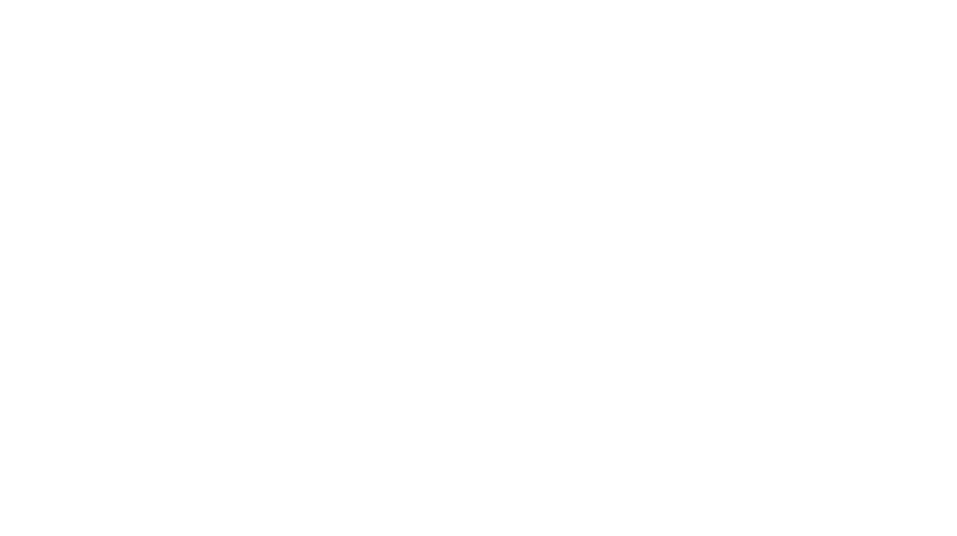
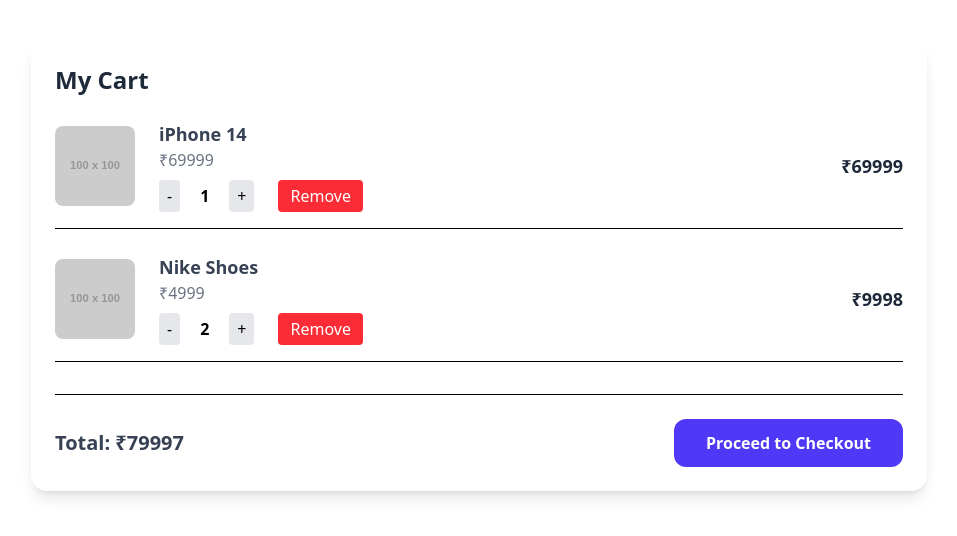
Before and after one commit to ishan142007/flipkart-clone, a React (Vite) app in the folder flipcart/: page /cart in a window 1280 px wide. Before the commit this address had no page. Shown: the top 536 px of the page, without its empty margins (161-1118 px from the left). Built offline with nearby package versions, Linux system fonts and the light colour scheme.

Commit message:
aaded profile feature and card feature (frontend only)

```diff
--- a/flipcart/src/App.jsx
+++ b/flipcart/src/App.jsx
@@ -9,6 +9,8 @@
 import LoginPage from "./components/login/Login";
 import HomePage from "./components/HomePage";
 import SignupPage from "./components/signup/Signup";
+import Profile from "./othercoms/Profile/Profile";
+import Cart from "./othercoms/Cart/Cart";
 
 const sampleProducts = [
   { name: "iPhone 14", price: "69999", image: "https://via.placeholder.com/150" },
@@ -19,6 +21,7 @@
 function App() {
   const [login,Setlogin]=useState(false);
   const name=localStorage.getItem("name");
+  const email=localStorage.getItem('email');
   // const name='ishan';
   useEffect(()=>{
     const token=localStorage.getItem('token');
@@ -27,6 +30,8 @@
       Setlogin(true);
     }
     // localStorage.removeItem('token');
+    // localStorage.removeItem('name');
+
   },[])
 
   return (
@@ -43,6 +48,9 @@
       <Route path="/" element={login?<HomePage name={name} Products={sampleProducts}/>:<Navigate to={'/login'}/>}></Route>
       <Route path="/login"element={login?<Navigate to={'/'}/>:<LoginPage setlogin={Setlogin}/>}></Route>
       <Route path="/Signup" element={<SignupPage/>}></Route>
+      <Route path="/profile" element={<Profile name={name} email={email} />}></Route>
+      <Route path="/cart" element={<Cart/>}></Route>
+
     </Routes>
     </>
   );
--- a/flipcart/src/components/header/Header.jsx
+++ b/flipcart/src/components/header/Header.jsx
@@ -1,7 +1,7 @@
 import React from 'react'
 import './file.css'
 import 'remixicon/fonts/remixicon.css'
-import { Navigate, useNavigate } from 'react-router-dom'
+import { Link, Navigate, useNavigate } from 'react-router-dom'
 import LoginPage from '../login/Login'
 
 function Header({name}) {
@@ -21,14 +21,14 @@
           />
         </div>
         <div className="flex items-center gap-2">
-          <button className="bg-white px-4 py-2 rounded flex items-center gap-2 border cursor-pointer border-gray-200 hover:bg-gray-100" onClick={<Navigate to={'/profile'}/>}>
+        <Link to={'/profile'}>  <button className="bg-white px-4 py-2 rounded flex items-center gap-2 border cursor-pointer border-gray-200 hover:bg-gray-100">
             <i className="ri-user-line"></i>
             <span className="hidden sm:inline">{name}</span>
-          </button>
-          <div className="px-2 sm:px-4 flex items-center gap-1 cursor-pointer hover:text-blue-600">
+          </button></Link>
+        <Link to={'/cart'} >  <div className="px-2 sm:px-4 flex items-center gap-1 cursor-pointer hover:text-blue-600">
             <i className="ri-shopping-cart-line"></i>
             <span className="hidden sm:inline">Cart</span>
-          </div>
+          </div></Link>
           <div className="px-2 sm:px-4 flex items-center gap-1 cursor-pointer hover:text-blue-600">
             <i className="ri-store-line"></i>
             <span className="hidden md:inline">Become a Seller</span>
--- a/flipcart/src/components/login/Login.jsx
+++ b/flipcart/src/components/login/Login.jsx
@@ -41,7 +41,7 @@
     setlogin(true);
     const token=Math.floor(Math.random()*100);
     localStorage.setItem('token',token);
-    localStorage.setItem('name',form.email);
+    localStorage.setItem('email',form.email);
     Navigate('/');
 
   };
--- a/flipcart/src/components/signup/Signup.jsx
+++ b/flipcart/src/components/signup/Signup.jsx
@@ -38,6 +38,7 @@
 		}
 		alert("Signup successful!");
 		// You can add logic to save user data here
+        localStorage.setItem('name',form.name);
 		navigate("/login");
 	};
 
--- a/flipcart/src/othercoms/Cart/Cart.jsx
+++ b/flipcart/src/othercoms/Cart/Cart.jsx
@@ -0,0 +1,92 @@
+import React, { useState } from "react";
+
+// Sample cart data
+const initialCart = [
+  {
+    id: 1,
+    name: "iPhone 14",
+    price: 69999,
+    image: "https://via.placeholder.com/100",
+    qty: 1,
+  },
+  {
+    id: 2,
+    name: "Nike Shoes",
+    price: 4999,
+    image: "https://via.placeholder.com/100",
+    qty: 2,
+  },
+];
+
+export default function Cart() {
+  const [cart, setCart] = useState(initialCart);
+
+  const handleQty = (id, delta) => {
+    setCart((prev) =>
+      prev.map((item) =>
+        item.id === id
+          ? { ...item, qty: Math.max(1, item.qty + delta) }
+          : item
+      )
+    );
+  };
+
+  const handleRemove = (id) => {
+    setCart((prev) => prev.filter((item) => item.id !== id));
+  };
+
+  const total = cart.reduce((sum, item) => sum + item.price * item.qty, 0);
+
+  return (
+    <section className="max-w-4xl mx-auto mt-10 p-6 bg-white rounded-2xl shadow-lg">
+      <h2 className="text-2xl font-bold mb-6 text-gray-800">My Cart</h2>
+      {cart.length === 0 ? (
+        <div className="text-center text-gray-500 py-10">Your cart is empty.</div>
+      ) : (
+        <div className="flex flex-col gap-6">
+          {cart.map((item) => (
+            <div key={item.id} className="flex items-center gap-6 border-b pb-4">
+              <img src={item.image} alt={item.name} className="w-20 h-20 object-cover rounded-lg" />
+              <div className="flex-1">
+                <h3 className="font-semibold text-lg text-gray-700">{item.name}</h3>
+                <p className="text-gray-500">₹{item.price}</p>
+                <div className="flex items-center gap-2 mt-2">
+                  <button
+                    className="px-2 py-1 bg-gray-200 rounded"
+                    onClick={() => handleQty(item.id, -1)}
+                  >
+                    -
+                  </button>
+                  <span className="px-3 font-bold">{item.qty}</span>
+                  <button
+                    className="px-2 py-1 bg-gray-200 rounded"
+                    onClick={() => handleQty(item.id, 1)}
+                  >
+                    +
+                  </button>
+                  <button
+                    className="ml-4 px-3 py-1 bg-red-500 text-white rounded"
+                    onClick={() => handleRemove(item.id)}
+                  >
+                    Remove
+                  </button>
+                </div>
+              </div>
+              <div className="font-bold text-lg text-gray-800">₹{item.price * item.qty}</div>
+            </div>
+          ))}
+        </div>
+      )}
+      {/* Cart summary */}
+      <div className="mt-8 border-t pt-6 flex flex-col md:flex-row items-center justify-between gap-4">
+        <div className="text-xl font-semibold text-gray-700">Total: ₹{total}</div>
+        <button
+          className="bg-indigo-600 hover:bg-indigo-700 text-white font-bold py-3 px-8 rounded-xl transition-all duration-300"
+          disabled={cart.length === 0}
+        >
+          Proceed to Checkout
+        </button>
+      </div>
+    </section>
+  );
+}
--- a/flipcart/src/othercoms/Profile/Profile.jsx
+++ b/flipcart/src/othercoms/Profile/Profile.jsx
@@ -1,20 +1,35 @@
 import React from 'react'
 
-function Profile() {
+function Profile({name,email}) {
   return (
-    <>
-    <section>
-        <div>
-        <div className="profile pic"></div>
-        <div className="profile card"></div>
+    <section className="max-w-5xl mx-auto mt-12 p-8 bg-white rounded-3xl shadow-2xl">
+      <div className="flex flex-col lg:flex-row items-center gap-12 lg:gap-20">
+        <div className="flex-shrink-0 mb-6 lg:mb-0">
+          <img
+            src={`https://ui-avatars.com/api/?name=${name || 'User'}&background=0D8ABC&color=fff&size=180`}
+            alt="Profile"
+            className="rounded-full w-44 h-44 border-4 border-blue-200 shadow-lg mx-auto"
+          />
         </div>
-        <div>
-        <div className="description"></div>
-        <div className=""></div>
+        <div className="flex-1 w-full">
+          <div className="mb-6">
+            <h2 className="text-3xl font-bold text-gray-800 mb-2 break-words">{name || 'User Name'}</h2>
+            <p className="text-gray-600 text-base break-words">{email || 'user@email.com'}</p>
+          </div>
+          <div className="mb-6">
+            <h3 className="text-xl font-semibold text-gray-700 mb-1">About</h3>
+            <p className="text-gray-500 text-base">Welcome to your Flipkart profile! Here you can view your account details, order history, and update your information.</p>
+          </div>
         </div>
-
+      </div>
+      <div className="mt-12">
+        <h3 className="text-xl font-semibold text-gray-700 mb-4">Your Orders</h3>
+        <div className="bg-gray-50 rounded-xl p-6 min-h-[100px] text-gray-500 text-base">
+          {/* Orders will be listed here. You can map over an orders array to show order cards. */}
+          No orders yet.
+        </div>
+      </div>
     </section>
-    </>
   )
 }
 
```
